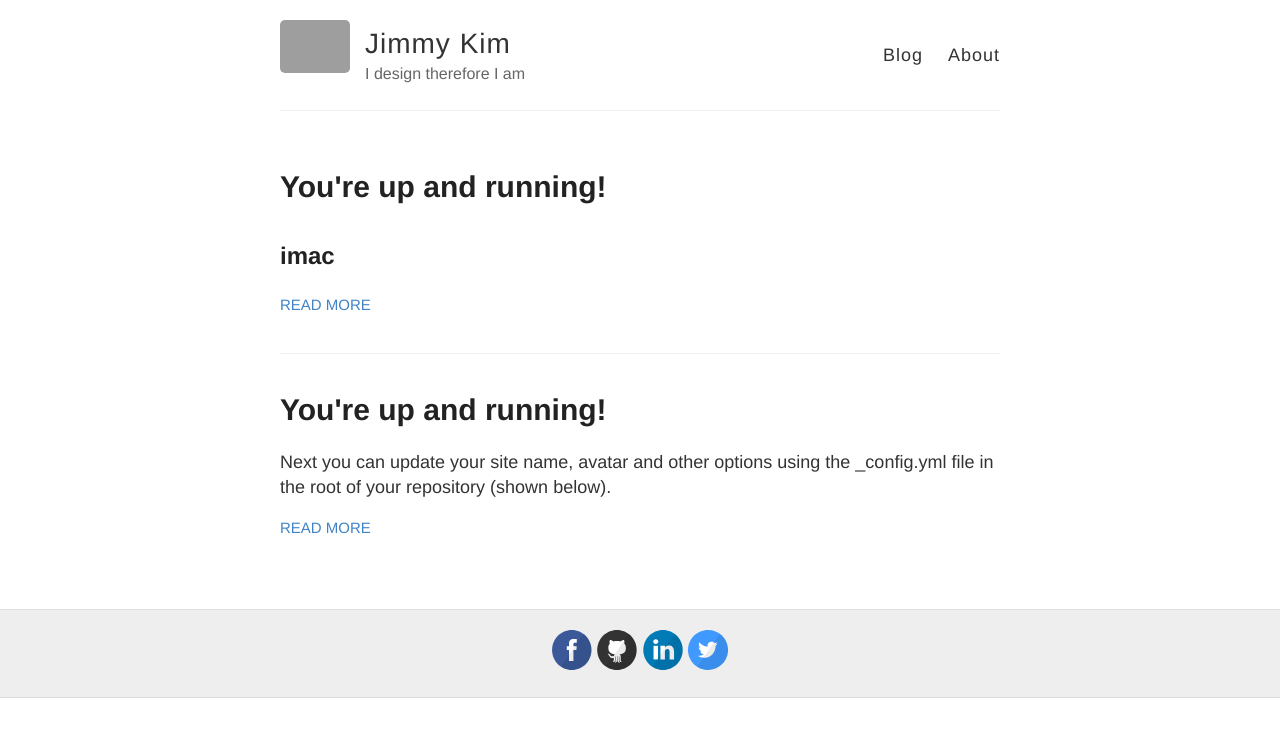
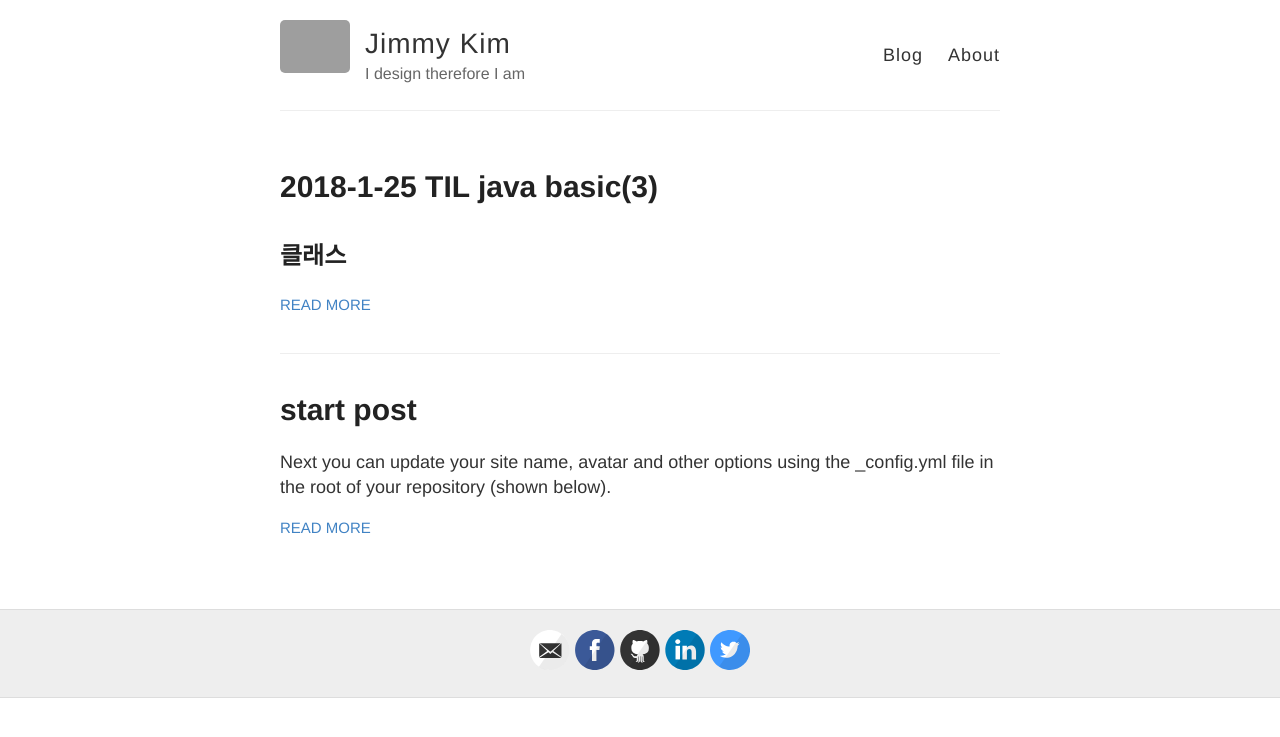
Before and after one commit to jaeyeon93/jaeyeon93.github.io, a Jekyll site: the page built from index.html, in a window 1280 px wide. Shown: the top 737 px of the page. Built offline with Jekyll 4.4.1, drawn with Linux system fonts in a browser that asks for light colours; part of the change alters nothing that is shown; grey boxes are pictures that could not be loaded.

Commit message:
2018-1-25 TIL

````diff
--- a/_config.yml
+++ b/_config.yml
@@ -18,10 +18,10 @@ avatar: https://raw.githubusercontent.com/barryclark/jekyll-now/master/images/je
 # Includes an icon in the footer for each username you enter
 footer-links:
   dribbble:
-  email:
+  email: foodsksms@gmail.com
   facebook: jaeyeon93
   flickr:
-  github: barryclark/jekyll-now
+  github: jaeyeon93
   instagram:
   linkedin: jaeyeon-kim-216715102/
   pinterest:
--- a/_posts/2014-3-3-Hello-World.md
+++ b/_posts/2014-3-3-Hello-World.md
@@ -1,6 +1,6 @@
 ---
 layout: post
-title: You're up and running!
+title: start post
 ---
 
 Next you can update your site name, avatar and other options using the _config.yml file in the root of your repository (shown below).
--- /dev/null
+++ b/_posts/2018-1-25-TIL.md
@@ -0,0 +1,275 @@
+---
+layout: post
+title: 2018-1-25 TIL java basic(3)
+---
+
+## 클래스
+
+```
+## Car.java
+public class Car {
+
+}
+
+## CarExam.java
+public class CarExam {
+	pubic static void main(String [] args) {
+    	Car c1 = new Car();
+        Car c2 = new Car();
+        // new뒤에 붙는것 Car()의 생성자이다.
+        //메모리에 c1, c2라는 변수의 공간을 할당한다.
+        //
+    }
+}
+// Car라는 클래스를 생성
+```
+- 메모리에 만들어진 객체를 인스턴스(instance)라고도 한다.
+- 객체를 참조하는 변수가 c1, c2다.
+- 위의 코드가 실행되는 Car라는 개체가 2개 만들어지고 각각의 객체를 참조하는 c1과 c2변수가 선언됩니다.
+
+## 기본형타입과 참조형 타입
+
+![images](/Users/jaeyeonkim/Desktop/blog/images/referenceType.png)
+
+- 참조형 타입은 기본형 타입을 제외한 모든 타입입니다. 앞서 배웠던, 배열도 참조형이고, 클래스도 모두 참조 타입이다. 참조형 변수는 값을 가지고 있는게 아니라, 메모리의 위치값을 저장하고, 그 위치에 값이 저장이 된다.
+
+![images](/Users/jaeyeonkim/Desktop/blog/images/refer.png)
+
+
+## String Class
+
+```
+public class StringExam {
+    public static void main(String [] args){
+        String str1 = "hello";
+        String str2 = "hello";
+        // 이렇게 생성을 하면 메모리중에 상수들이 저장되는 영역에 저장이된다.
+        // str1과 str2는 같은 인스턴스를 참조하고있다.
+
+        String str3 = new String("new");
+        String str4 = new String("new");
+        // new를 사용하면 새로 인스턴스를 만든다. 그러므로 str3과 str4는 각각 다른 인스턴스를 가리킨다.
+        //
+
+        //확인
+        if(str1 == str2){
+            // 참조형일때는 주소값을 비교한다.
+            System.out.println("str1과 str2는 같은 레퍼런스입니다.");
+        }
+
+        if(str3 == str1){
+            // 참조형일때는 주소값을 비교한다.
+            System.out.println("str3과 str1는 같은 레퍼런스입니다.");
+        } else {
+            System.out.println("str3과 str1는 다른 레퍼런스입니다.");
+
+        }
+
+        if(str3 == str4){
+            // 참조형일때는 주소값을 비교한다.
+            System.out.println("str3과 str4는 같은 레퍼런스입니다.");
+            // 안된다.
+        }
+
+        System.out.println(str1);
+        System.out.println(str1.substring(3));
+        System.out.println(str1);
+
+    }
+}
+> str1과 str2는 같은 레퍼런스입니다.
+> str3과 str1는 다른 레퍼런스입니다.
+> hello
+> lo
+> hello
+```
+- Stirng에 생성된 클래스는 변하지 않는다. 다른 클래스와의 차이점이다.
+- String이 emmutable이기때문에 substring을 쓰더라도 달라지지 않는다.
+- **new연산자를 이용하여 인스턴스를 만들면 인스턴스는 무조건 새롭게 만들어진다**.
+
+
+```
+public class StringExam{
+	public static void main(String[]args){
+		String str1 = new String("Hello world");
+		String str2 = new String("Hello world");
+
+		if( str1.equals(str2) ){
+			System.out.println("str1과 str2는 같은 값을 가지고 있습니다.");
+		}
+		else{
+			System.out.println("str1과 str2는 다른 값을 가지고 있습니다.");
+		}
+	}
+}
+```
+
+- == 연산자를 이용해서 String을 비교하면 레퍼런스를 비교하기 때문에 같은 값인지 확인을 할 수 없는데, 같은 값인지 확인하고 싶을때는 .equals를 사용하면된다.
+
+## 필드선언
+
+- 자동차는 자동차 이름, 자동차 번호를 가지고 있고, 자동차는 달리고 멈추는 기능이 있다. 여기에서 가지고 있는 것을 속성이라고 한다. 자바에서는 이러한 속성을 필드(Field)라는 용어로 사용한다.
+
+- 이름과 번호를 필드로 가지는 Car클래스
+```
+public class Car {
+	String name;
+    int number;
+}
+```
+
+- Car클래스를 인스턴스화 하기
+
+```
+Car c1 = new Car();
+Car c2 = new Car();
+//Car라는 인스턴스가 메모리에 2개 만들어 진다. 객체별로 name과 number라는 속성을 가진다.
+```
+
+```
+public class CarExam {
+    public static void main(String [] args){
+        Car c1 = new Car();
+        Car c2 = new Car();
+
+        //c1.name은  c1이 참조하는 객체의 name 을 의미.
+
+        c1.name = "소방차"; //c1이 참조하는 객체의 name을 소방차로 설정
+        c1.number = 1234;
+        c2.name = "구급차";
+        c2.number = 1111;
+
+        System.out.println(c1.name);
+        System.out.println(c1.number);
+        System.out.println(c2.name);
+        System.out.println(c2.number);
+    }
+}
+> 소방차
+> 1234
+> 구급차
+> 1111
+
+```
+
+## 메소드
+
+- 객체는 물체의 상태와 행동으로 나눈다. 행동은 메소드이고, 상태는 필드이다.
+- 필드가 물체의 상태라면, 물체의 행동에 해당하는게 메소드다. car에 이름과 번호가 있기도 하지만, car는 앞으로 전진할수도 있고 후진하는 행동도 할 수 있다.
+- 메소드는 입력값이 있고, 그 입력값을 받아서 무언가 한 다음 결과를 도출해 내는 수학의 함수와 비슷한 개념이다.
+- 이때 입력값을 매개변수 혹은 인자라고 하고, 결과는 리턴값이라고한다.
+- 인자(Argument)는 어떤 함수를 호출시에 전달되는 값이다.
+- 매개변수(parameter)는 그 전달된 인자를 받아들이는 변수를 의미한다.
+
+### 다양한 형태의 메소드
+
+
+![images](/Users/jaeyeonkim/Desktop/blog/images/methods.png)
+
+
+
+```
+public class MyClass {
+
+    public void mehtod1(){
+        System.out.println("m1이 실행됨");
+    }
+
+    public void mehtod2(int x){
+        System.out.println(x + "을 이용한 m2가 실행됨");
+    }
+
+    public int method3(){
+        System.out.println("m3 실행");
+        return 10;
+    }
+
+    public void method4(int x, int y){
+        System.out.println(x + y + "method4 실행");
+    }
+
+    public int method5(int y){
+        System.out.println(y + " 를 이용하는 method5입니다.");
+        return 5;
+    }
+}
+
+```
+
+- 리턴값의 유무, 매개변수의 유무로 다양한 형태의 메소드로 나눌수 있다.
+
+### 메소드의 사용
+
+- 메소드를 사용하기 위해서는 메소드가 정의된 MyClass가 생성되어야된다.
+- 객체를 생성할때는 new연산자를 이용한다.
+- 메소드 사용할때는 생성된 클래스를 참조하는 레퍼런스변수.메소드명() 으로 사용할 수 있다.
+
+```
+public class MyClassExam{
+        public static void main(String args[]){
+            MyClass my1 = new MyClass();
+            //메소드가 정의된 클래스 생성
+
+            my1.method1();
+            //MyClass에서 정의해 놓은 메소드 method1() 를 호출한다.
+
+            my1.method2(10);
+
+            int x = my1.method3();
+
+            System.out.println("method3 이 리턴한 " + x + " 입니다.");
+
+            my1.method4(10,100);
+
+            int x2 = my1.method5(50);
+
+            System.out.println("method5 가 리턴한 " + x2 + " 입니다.");
+
+        }
+    }
+
+// result
+method1이 실행됩니다.
+10 를 이용하는 method2입니다.
+method3이 실행됩니다.
+method3 이 리턴한 10 입니다.
+10,100 를 이용하는 method4입니다.
+50 를 이용하는 method5입니다.
+method5 가 리턴한 5 입니다.
+```
+
+## 참조타입 복습
+- 참조타입과 그렇지 않은 경우의 가장 큰 차이는 메소드 호출에서 살펴볼 수 있습니다.
+
+```
+class ReferenceTypeExam{
+	public static void main(String []args){
+		ReferenceTypeExam exam = new ReferenceTypeExam();
+
+		//기본형 변수value1을 addOne에 전달합니다.
+		int value = 10;
+		exam.addOne(value);
+		System.out.println("기본형 변수의 값을 다른 메소드에서 변경한 결과: "+value);
+
+		//참조형 변수arr을 addOne에 전달합니다.
+		int []arr = {10};
+		exam.addOne(arr);
+		System.out.println("참조형 변수의 값을 다른 메소드에서 변경한 결과: "+arr[0]);
+	}
+
+
+	public void addOne(int value){
+		value++;
+	}
+
+	public void addOne(int[] arr){
+		for(int i = 0; i<arr.length ; i++){
+			arr[i] ++;
+		}
+	}
+}
+//reuslt
+기본형 변수의 값을 다른 메소드에서 변경한 결과: 10
+참조형 변수의 값을 다른 메소드에서 변경한 결과: 11
+```
+#### 기본형 타입은 다른 메소드에 매개변수로 전달될때, 10이라는 값이 그대로 전달됩니다.따라서 addOne에서 1을 더하더라도 value라는 변수에는 아무 영향이 없습니다.하지만 참조형 타입은 다른 메소드에 매개변수로 전달될때, 변수의 주소가 전달됩니다. 예를들어 '몇번째 박스에 값이 있다'는 식으로 값이 들어있는 주소가 전달되는겁니다. 그럼 그걸 전달받은 메소드addOne에서는 그 박스에 가서 들어있는 값에 1 더합니다. addOne을 실행하고 나서 arr[0]을 확인해 볼 때도 같은 박스에 가서 값을 확인하기 때문에 값이 11로 변해있는겁니다.
--- a/_posts/2018-1-25-start.md
+++ /dev/null
@@ -1,8 +0,0 @@
----
-layout: post
-title: You're up and running!
----
-
-## imac
-
-- 아이맥에서 지킬 블로그 시작하기
````
